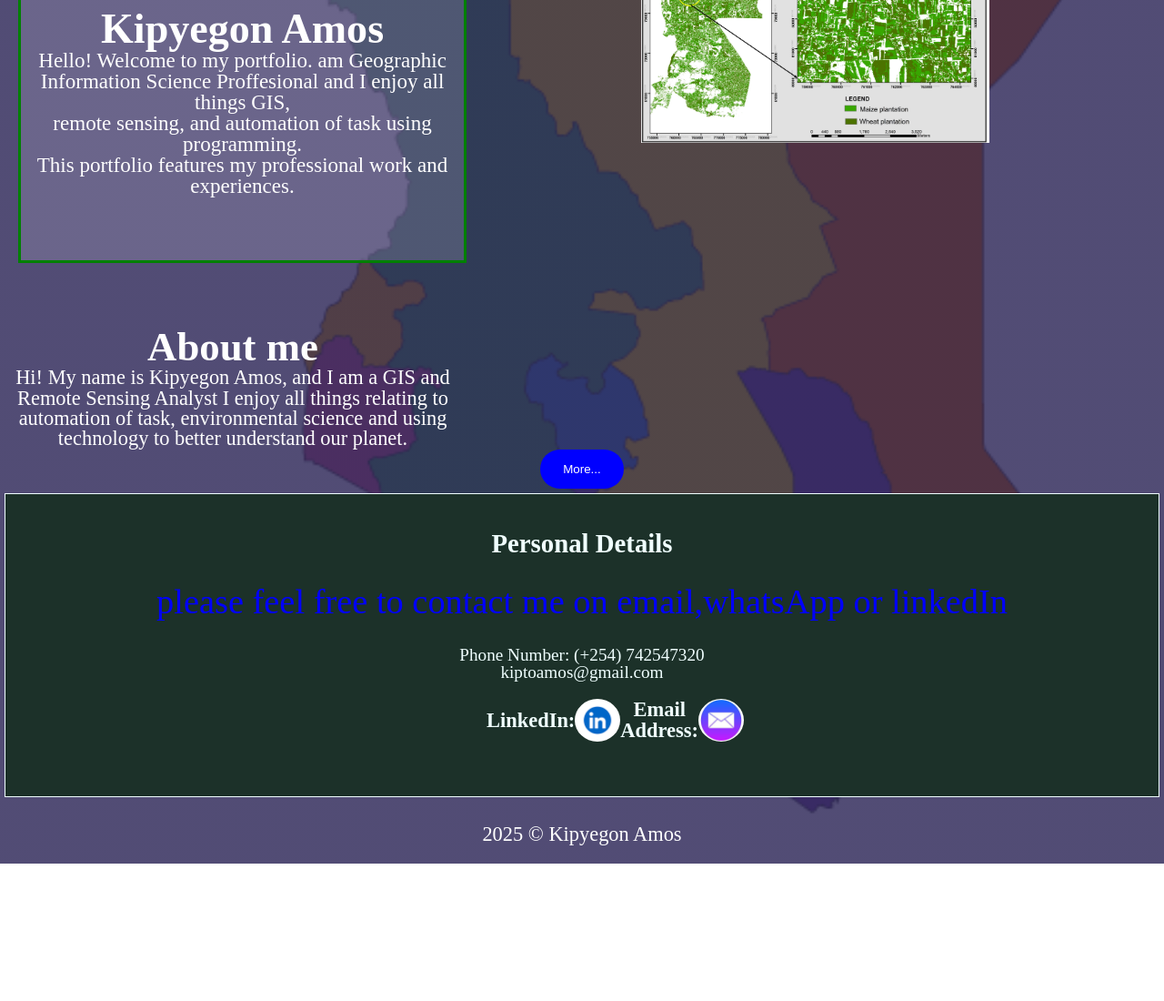
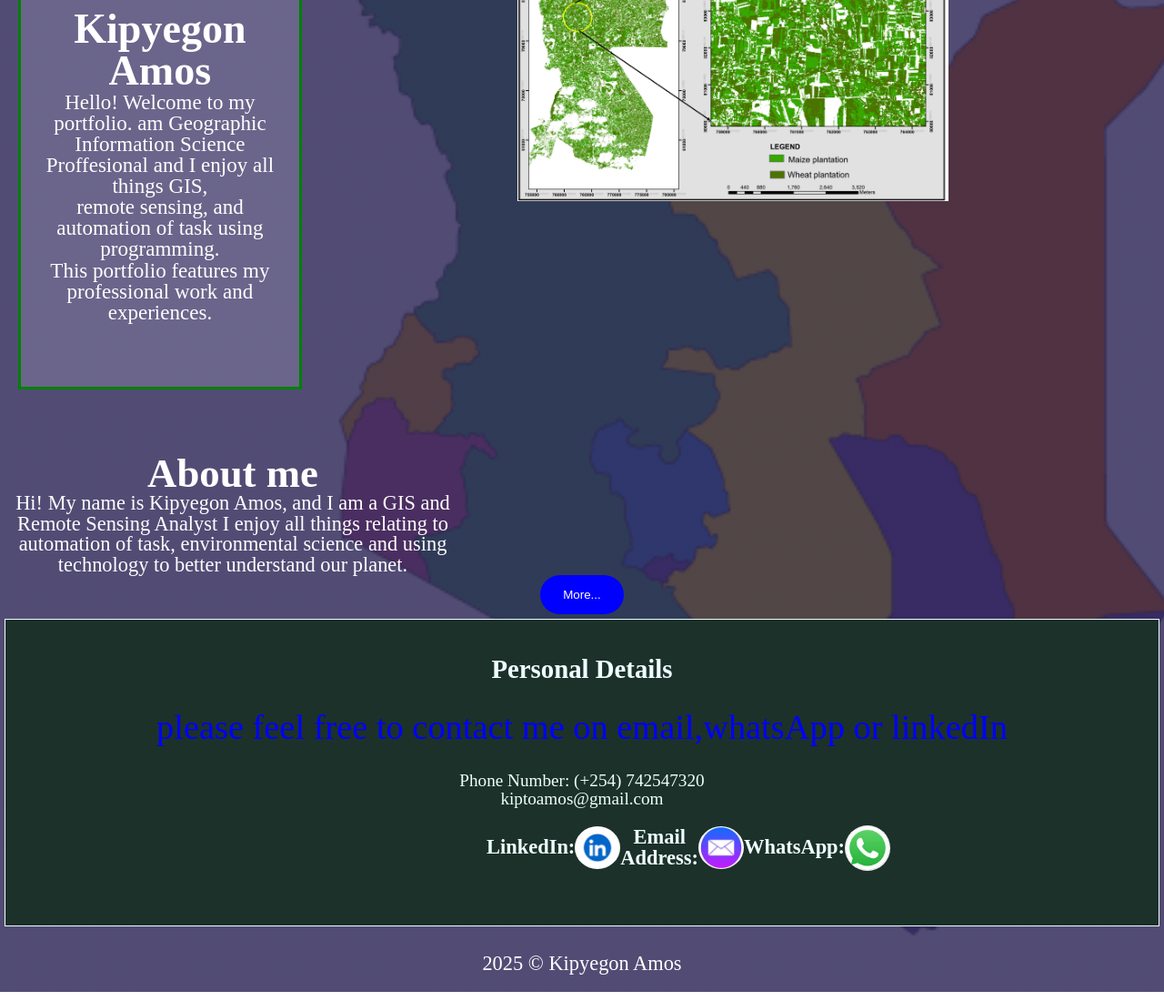
Before and after one commit to KIPYEGON2000/amos-portfolio, a React (Vite) app: page /#/ in a window 1280 px wide. Shown: the part 184-1284 px from the top of the page at 91% size. Before the commit the page ends 1143 px from the top, so only its background shows below. Built offline with nearby package versions, Linux system fonts and the light colour scheme.

Commit message:
update whatsapp

```diff
--- a/src/Components/Contact/Contact.jsx
+++ b/src/Components/Contact/Contact.jsx
@@ -2,12 +2,16 @@ import React from "react";
 import './Contact.css'
 import Linkedin from '../../assets/linkendin.png'
 import mail from '../../assets/mail.jpeg'
+import watsap from '../../assets/whatsapp.jpeg'
 function Contact(){
     const linkedinLink =()=>{
         window.open("https://www.linkedin.com/in/kipyegon-amos-287a2a1a3/","_blank")
     }
     const mailLink =()=>{
         window.open("mailto:kiptoamos@gmail.com","_blank")
+    }
+    const whatsapplLink =()=>{
+        window.open("https://wa.me/254742547320" ,"_blank")
     }
     return(
         <div className="contact">
@@ -32,6 +36,8 @@ Phone Number: (+254) 742547320 <br></br>
             <h3>Email Address:</h3>
 
 <img onClick={mailLink} className="cont"  src={mail} alt="Mail" width="100" />
+<h3>WhatsApp:</h3>
+<img onClick={whatsapplLink} className="cont"  src={watsap} alt="Whatsapp" width="100" />
 
 
 </div>
--- a/src/Components/Home/Home.css
+++ b/src/Components/Home/Home.css
@@ -3,7 +3,7 @@
     border: 1px solid;
 
 
-    width: 200%;
+    width: 100%;
 
     justify-content: center;
     align-items: center;
```
Also changed, not shown: src/assets/whatsapp.jpeg (added).
